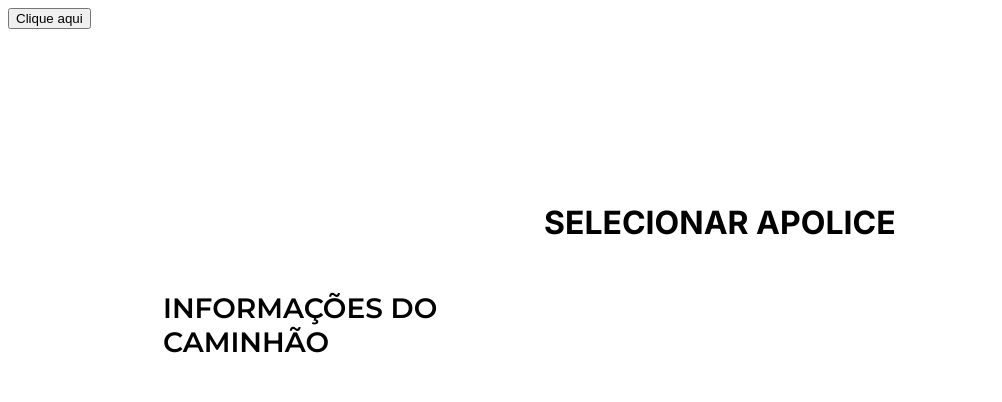
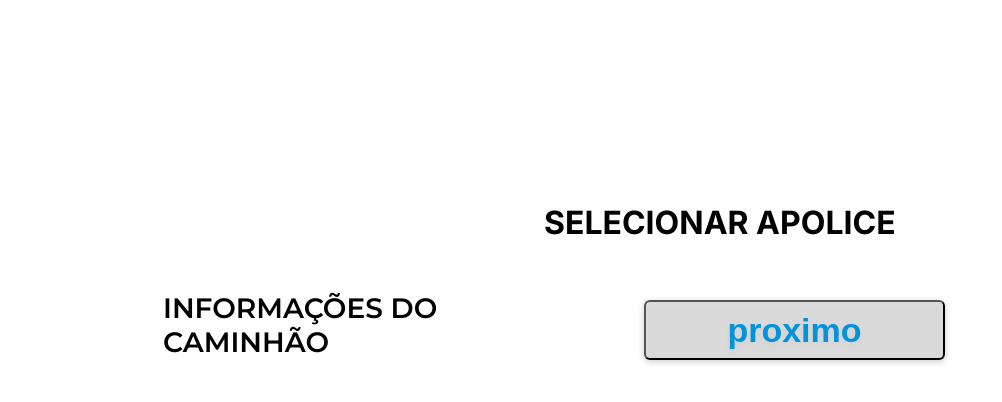
Before and after one commit to EzequielBispo/NextJS-responsive-checkpoint, a Next.js app: page / in a window 1280 px wide. Shown: the top 402 px of the page, without its empty margins (0-1002 px from the left). Built offline with nearby package versions, Linux system fonts and the light colour scheme.

Commit message:
Botão estilizado.

```diff
--- a/src/components/botao.js
+++ b/src/components/botao.js
@@ -1,7 +1,57 @@
+"use client";
 
+import styled from "styled-components";
+import { inter } from "@/app/fonts";
 
-export default function Botao() {
-    return (
-        <button className="">Clique aqui</button>
-    )
+const Botao = styled.button`
+  /* button */
+
+  position: absolute;
+  width: 534px;
+  height: 58px;
+  left: 449px;
+  top: 872px;
+
+  /* BUTTON-LAYOUT */
+
+  position: absolute;
+  width: 534px;
+  height: 58px;
+  left: 449px;
+  top: 872px;
+
+  filter: drop-shadow(0px 2px 3px rgba(0, 0, 0, 0.24));
+  border-radius: 5px;
+
+  /* Rectangle 16 */
+
+  position: absolute;
+  left: 0.08%;
+  right: 0.07%;
+  top: 0%;
+  bottom: 0%;
+
+  background: rgba(217, 217, 217, 0.63);
+  border-radius: 6px;
+
+  /* PRÓXIMO */
+
+  position: absolute;
+  width: 301px;
+  height: 60px;
+  left: 644px;
+  top: 300px;
+
+  font-style: normal;
+  font-weight: 600;
+  font-size: 34px;
+  line-height: 41px;
+
+  color: #0092dd;
+`;
+
+export default function FunBotao() {
+  return( <Botao className='button'>
+    proximo
+  </Botao>);
 }
```
